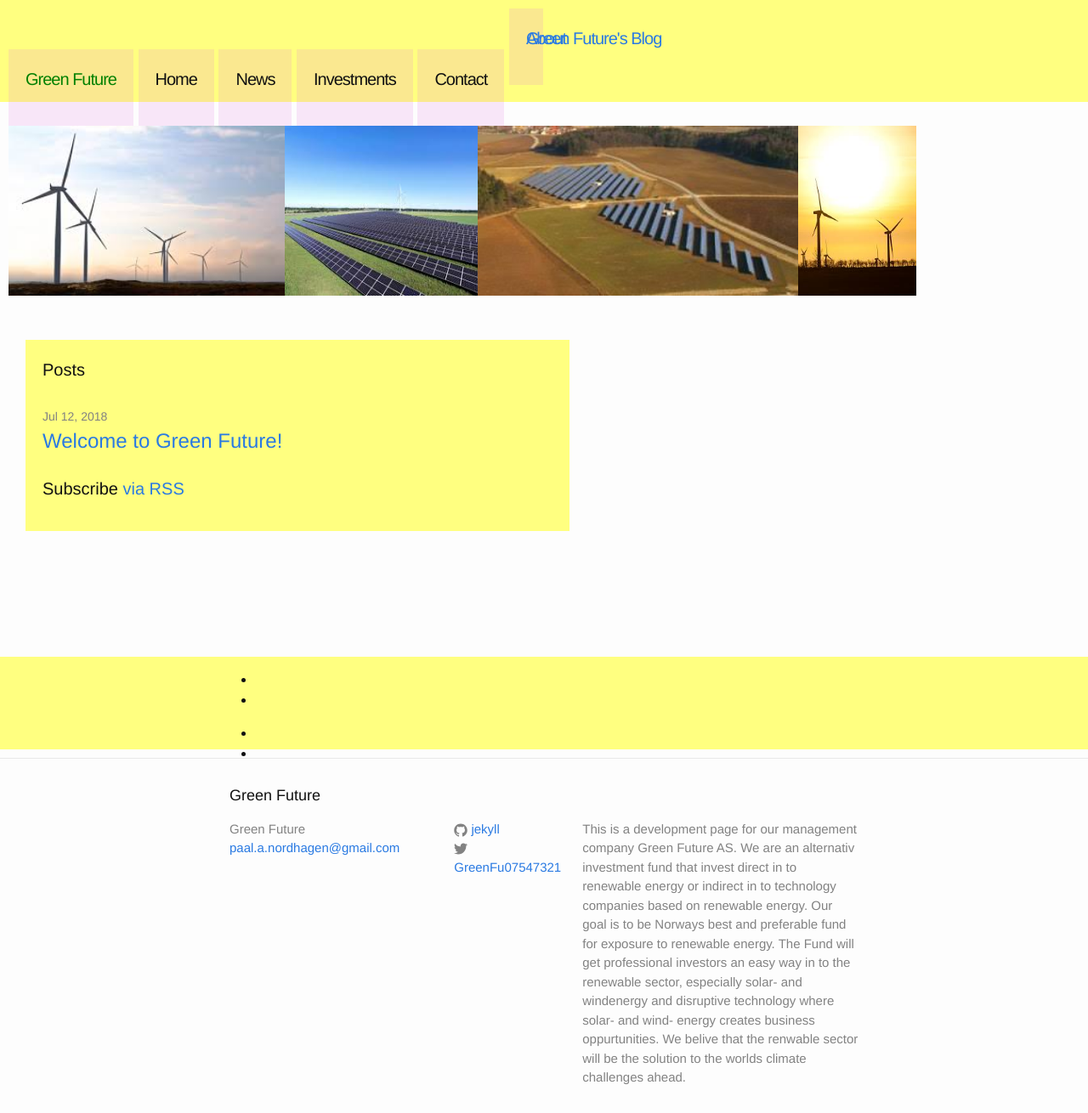
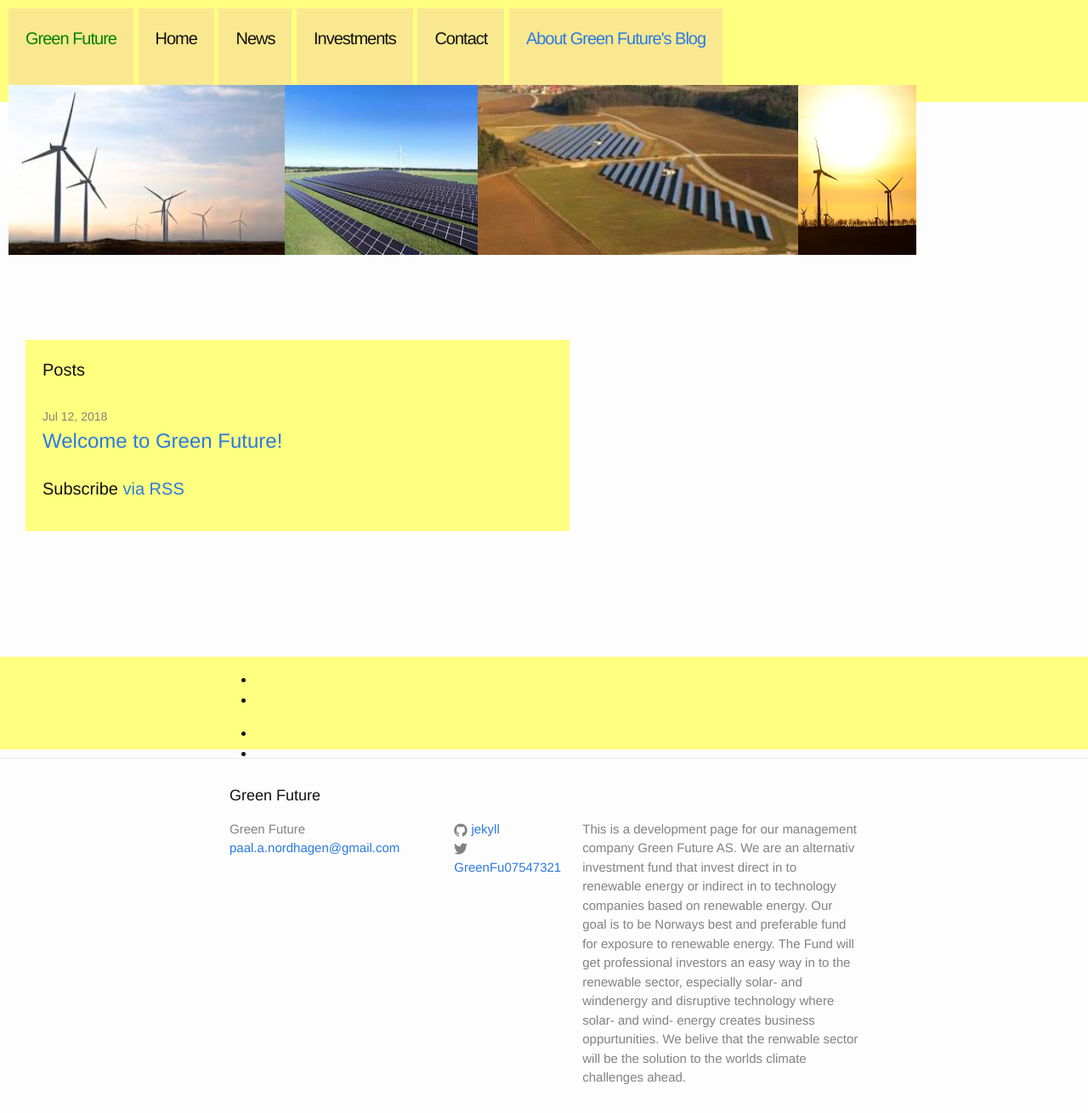
Before and after one commit to Paal-August/Paal-August.github.io, a Jekyll site: the page built from index.html, in a window 1280 px wide and 1310 px high. Shown: the whole window at 85% size. Built offline with Jekyll 4.4.1, drawn with Linux system fonts in a browser that asks for light colours.

Commit message:
Update _layout.scss

```diff
--- a/_sass/_layout.scss
+++ b/_sass/_layout.scss
@@ -132,8 +132,8 @@
 /*.site-nav {*/
     .page-link {
         font-size: 20px;
-        position:fixed;
-        font-size: 20px;
+
+
        /*  height:50px;
         letter-spacing: -1px;
        padding:20px;
```
